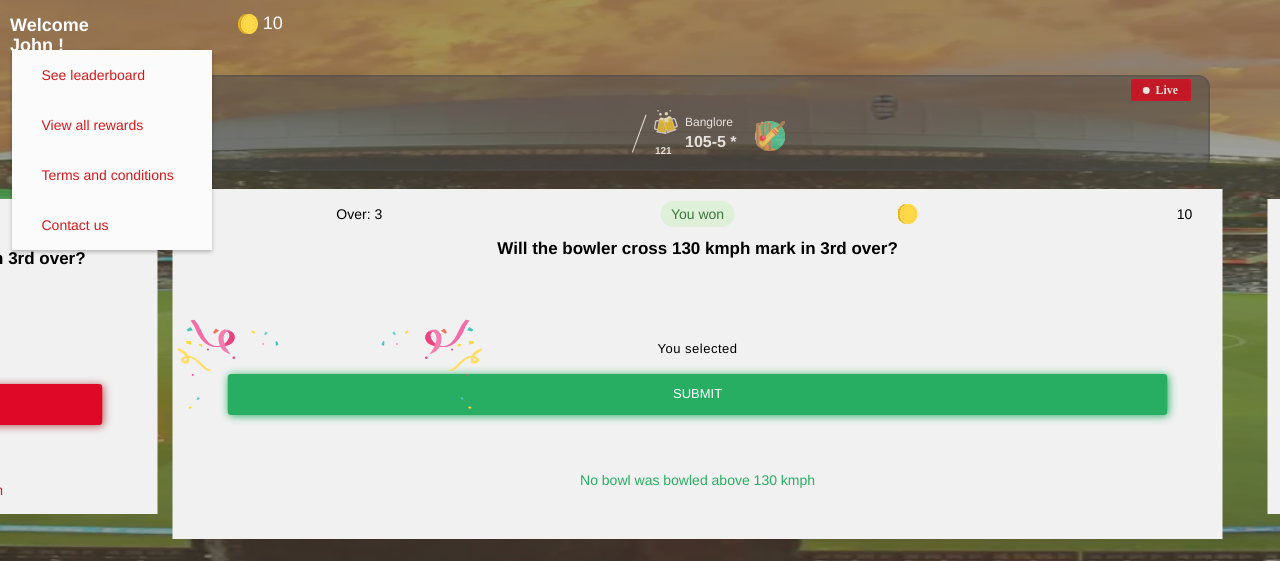
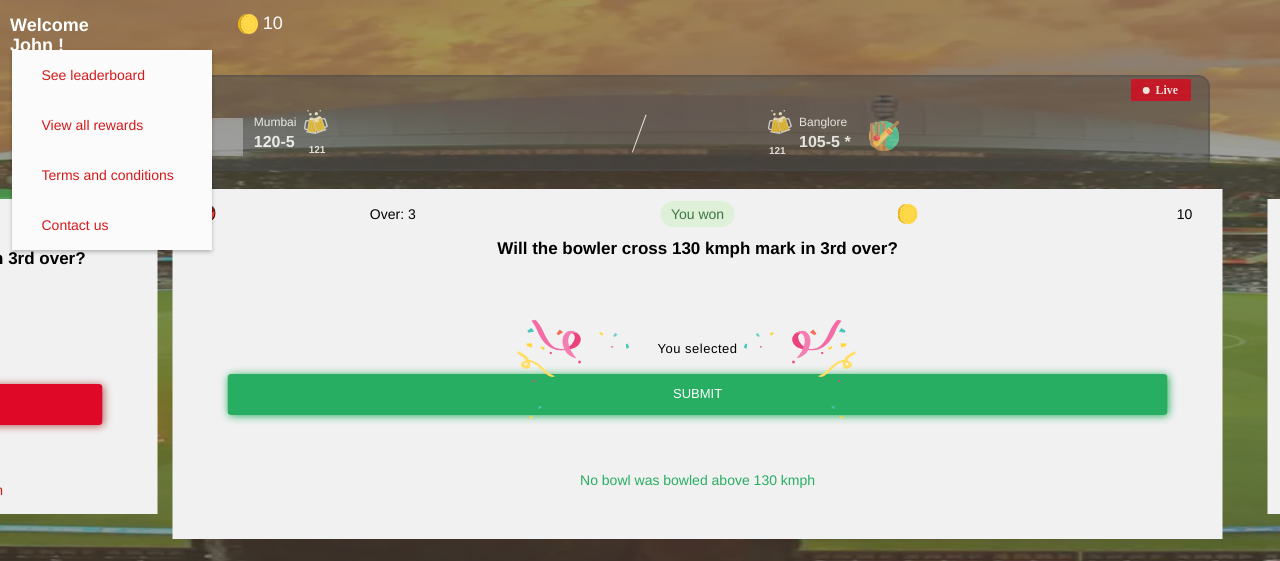
Before and after one commit to ansarianam02/kingfisher, a PHP site: page /game.html in a window 1280 px wide. Shown: the top 561 px of the page. Run offline with PHP 8.4, Linux system fonts and the light colour scheme; grey boxes are pictures that could not be loaded.

Commit message:
Update game.css

```diff
--- a/css/game.css
+++ b/css/game.css
@@ -176,7 +176,7 @@ body{
     position:relative;
 }
 .team1{
-    padding-left:6rem;
+    padding-left: 16%;
 }
 .team1.teams:after {
     content: '';
@@ -191,7 +191,7 @@ body{
 }
 .team2{
     padding-right:2rem;
-    padding-left:4.5rem;
+    padding-left: 14%;
 }
 
 .team1 .team-icon:before{
@@ -249,7 +249,7 @@ body{
   height: 2rem;
   width:3rem;
   background:url('../img/cricketBall.svg') no-repeat;
-  left: 1.4rem;
+  left: 7%;
   top: 0.5rem;
 }
 .ball-icon{
@@ -257,7 +257,8 @@ body{
 }
 
 .over{
-  padding-left: 3.8rem
+  padding-left: 10%;
+  white-space: nowrap;
 }
 .result.won span{
   color: #3c763d;
@@ -323,10 +326,11 @@ body{
     position:absolute;
     display:inline-block;
     top:12rem;
-    left:0.5rem;
-    width:34rem;
+    left: 0.5rem;
+    width: 97%;
     height:10rem;
     background:url('../img/celeb.svg') no-repeat;
+    background-size: 100% 100%;
 }
 .won-card .btn-submit{
   background: #28ae62 !important;
```
Also changed, not shown: other parts of css/game.css (+21 -12 lines). Lines whose indentation alone changed are shown as unchanged.
